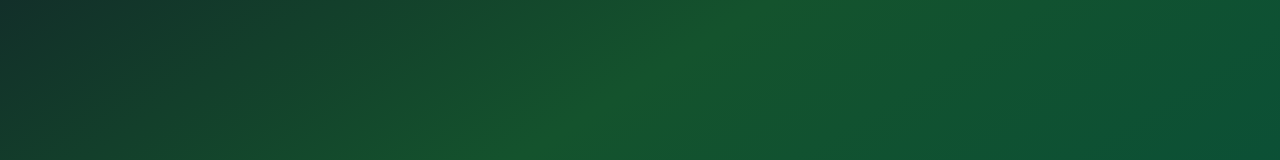
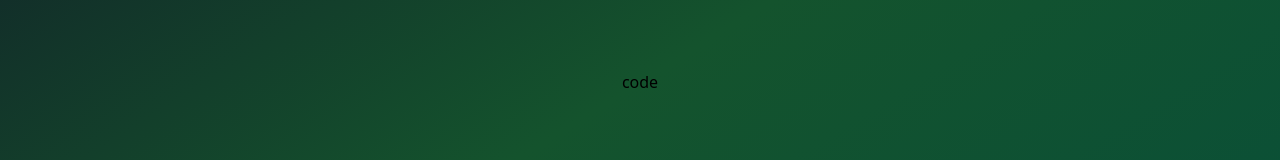
Before and after one commit to uncle-Yevheniii/My-App, a React (Vite) app in the folder FE/: page /email-verify in a window 1280 px wide. Before the commit this address had no page. Shown: the part 318-478 px from the top of the page. Built offline with nearby package versions, Linux system fonts and the light colour scheme.

Commit message:
add new file

```diff
--- a/FE/src/App.tsx
+++ b/FE/src/App.tsx
@@ -1,5 +1,5 @@
 import { Route, Routes } from 'react-router-dom'
-import { LoginPage, SignUpPage } from './pages'
+import { LoginPage, SignUpPage, EmailVerifyPage } from './pages'
 
 export default function App() {
     return (
@@ -12,6 +12,7 @@ export default function App() {
                 <Route path="/" element={'Home'} />
                 <Route path="/signup" element={<SignUpPage />} />
                 <Route path="/login" element={<LoginPage />} />
+                <Route path="/email-verify" element={<EmailVerifyPage />} />
             </Routes>
         </div>
     )
--- /dev/null
+++ b/FE/src/pages/EmailVerify.page.tsx
@@ -0,0 +1,3 @@
+export default function EmailVerifyPage() {
+    return <div>code</div>
+}
--- a/FE/src/pages/index.ts
+++ b/FE/src/pages/index.ts
@@ -1,2 +1,3 @@
 export { default as LoginPage } from './Login.page'
 export { default as SignUpPage } from './SignUp.page'
+export { default as EmailVerifyPage } from './EmailVerify.page'
```
